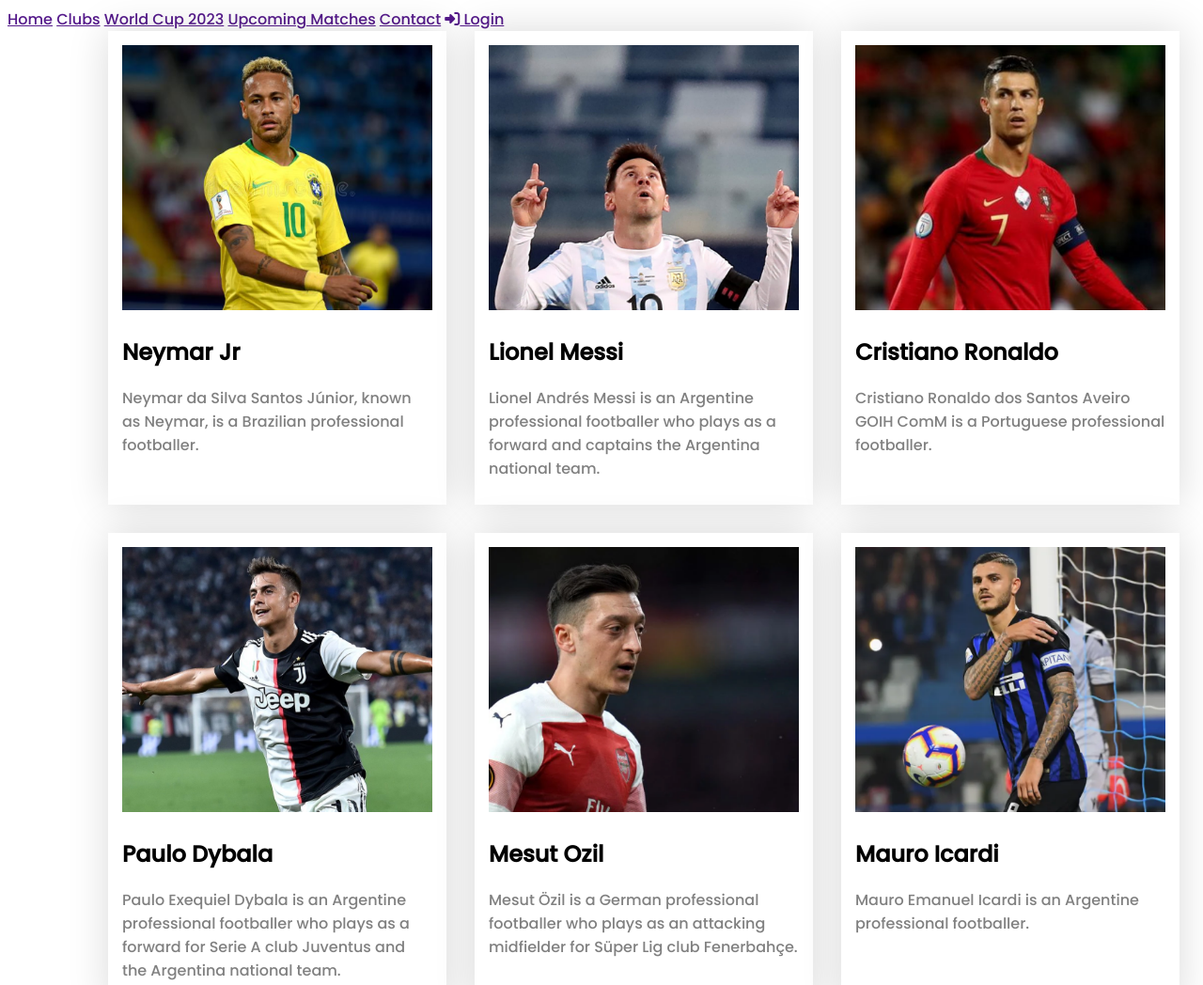
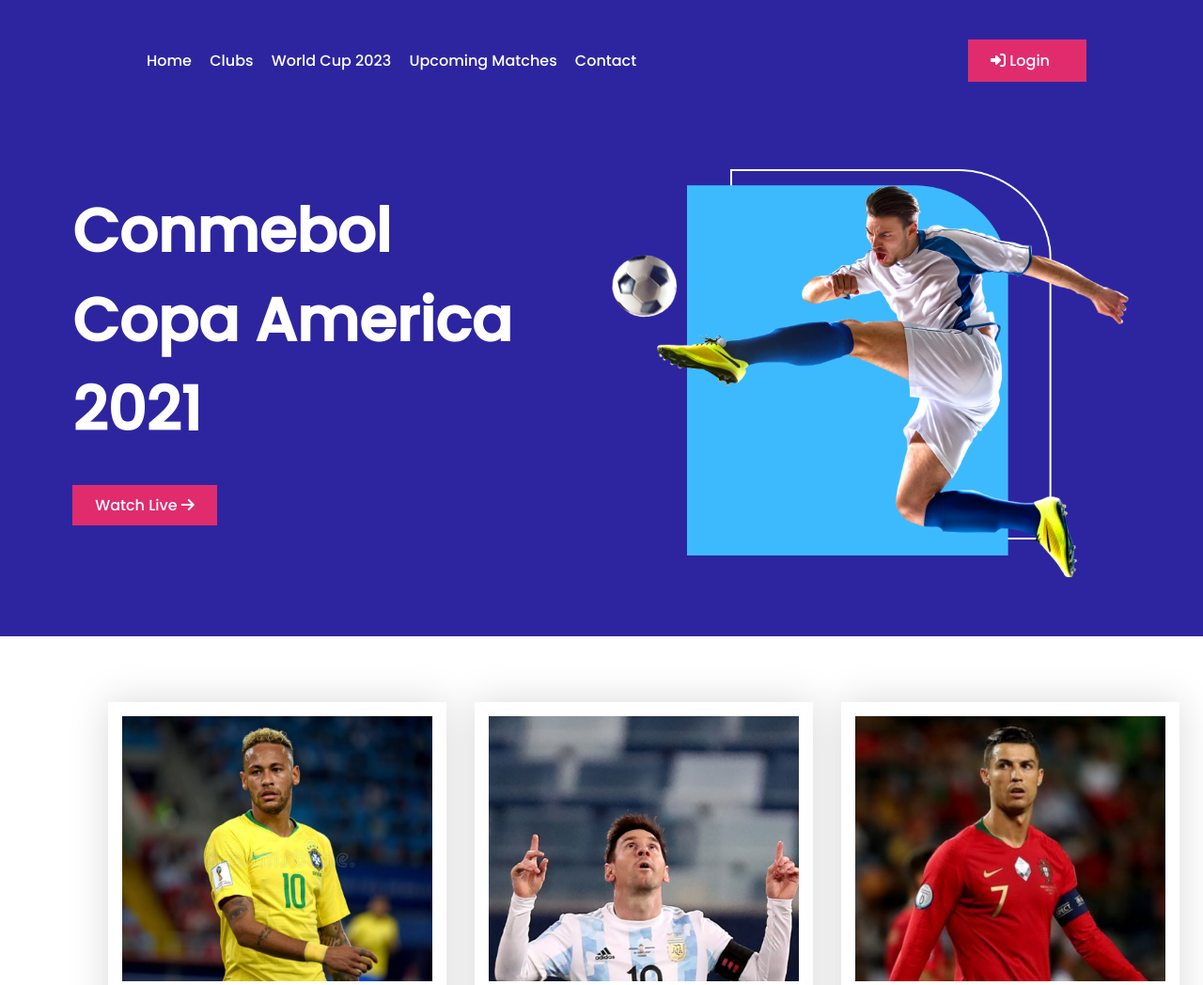
Before and after one commit to md-shajidur-rahman/responsive-layout-football, a plain HTML site: page index.html in a window 1280 px wide. Shown: the top 1048 px of the page at 94% size. Drawn offline with Linux system fonts and the light colour scheme.

Commit message:
header added

```diff
--- a/index.html
+++ b/index.html
@@ -27,16 +27,26 @@
     <header>
         <nav>
             <span>
-            <a href="">Home</a>
-            <a href="">Clubs</a>
-            <a href="">World Cup 2023</a>
-            <a href="">Upcoming Matches</a>
-            <a href="">Contact</a>
+            <a href="#">Home</a>
+            <a href="#">Clubs</a>
+            <a href="#">World Cup 2023</a>
+            <a href="#">Upcoming Matches</a>
+            <a href="#">Contact</a>
             </span>
-            <span>
-                <a href=""><i class="fas fa-sign-in-alt"></i> Login</a>
+            <span class="button-color">
+                <a href="#"><i class="fas fa-sign-in-alt"></i> Login</a>
             </span>
         </nav>
+
+        <div class="header-heading">
+            <div class="heading">
+                <h1>Conmebol <br>
+                     Copa America <br>
+                      2021</h1>
+                <a class="button-color" href="#">Watch Live <i class="fas fa-arrow-right"></i></a>
+            </div>
+                <img src="images/banner.png" alt="">
+        </div>
     </header>
 
     <!-- Header End -->
--- a/style.css
+++ b/style.css
@@ -1,5 +1,48 @@
 body {
   font-family: "Poppins", sans-serif;
+  margin: 0;
+  padding: 0;
+}
+
+/* Header Style */
+
+header {
+  height: 677px;
+  background: #2d25a0;
+  margin-bottom: 70px;
+}
+nav {
+  display: flex;
+  justify-content: space-between;
+  align-items: center;
+  padding: 42px 124px 0 156px;
+}
+nav a {
+  text-decoration: none;
+  padding-right: 15px;
+  color: white;
+}
+.button-color {
+  padding: 10px 24px;
+  background: #e02c6d;
+  text-decoration: none;
+  color: white;
+}
+.header-heading {
+  display: flex;
+  justify-content: center;
+  align-items: center;
+}
+h1 {
+  font-weight: 700;
+  font-size: 64px;
+  color: #ffffff;
+}
+.header-heading img {
+  width: 556.01px;
+  height: 438px;
+  padding-left: 102px;
+  margin-top: 93px;
 }
 
 /* --------------------
```
